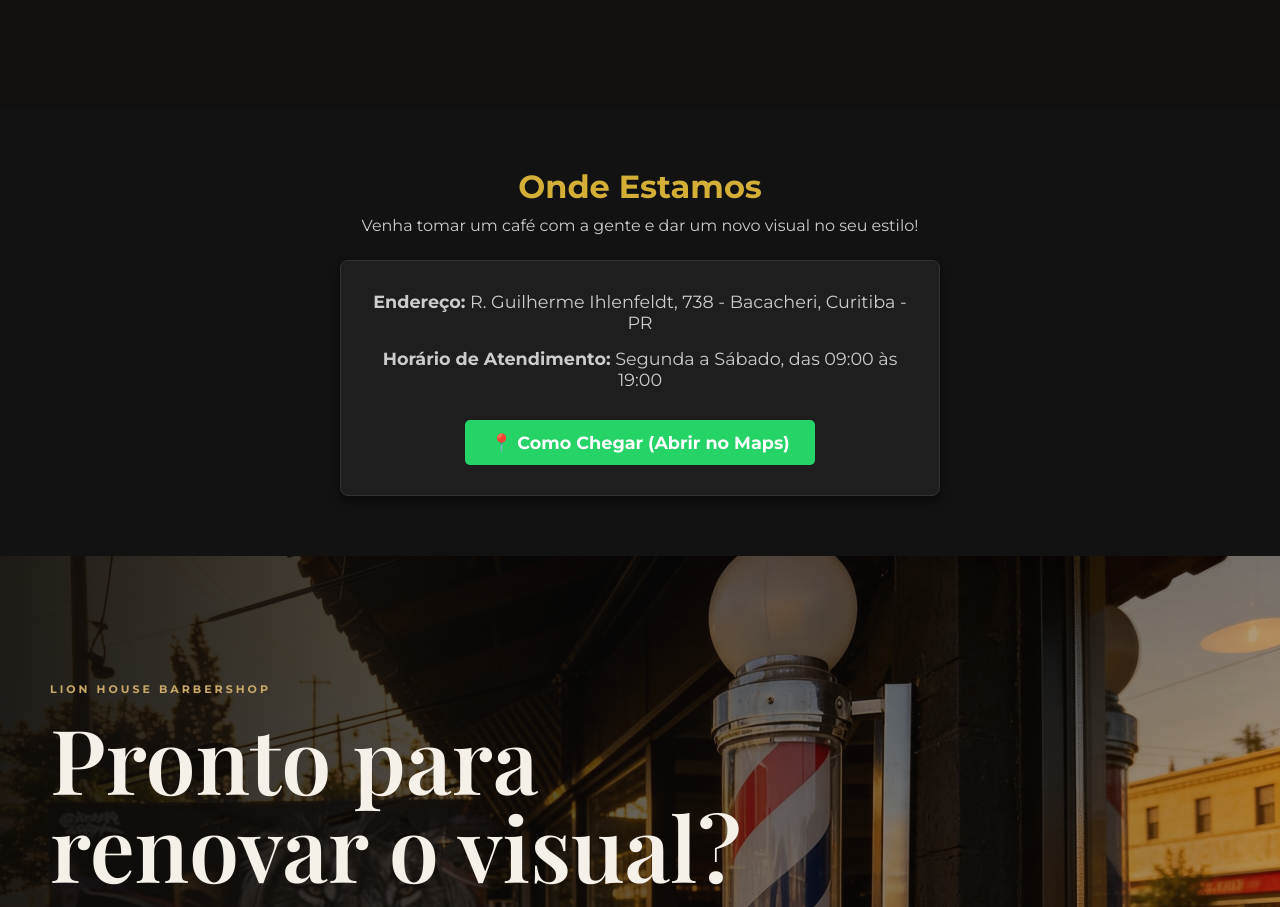
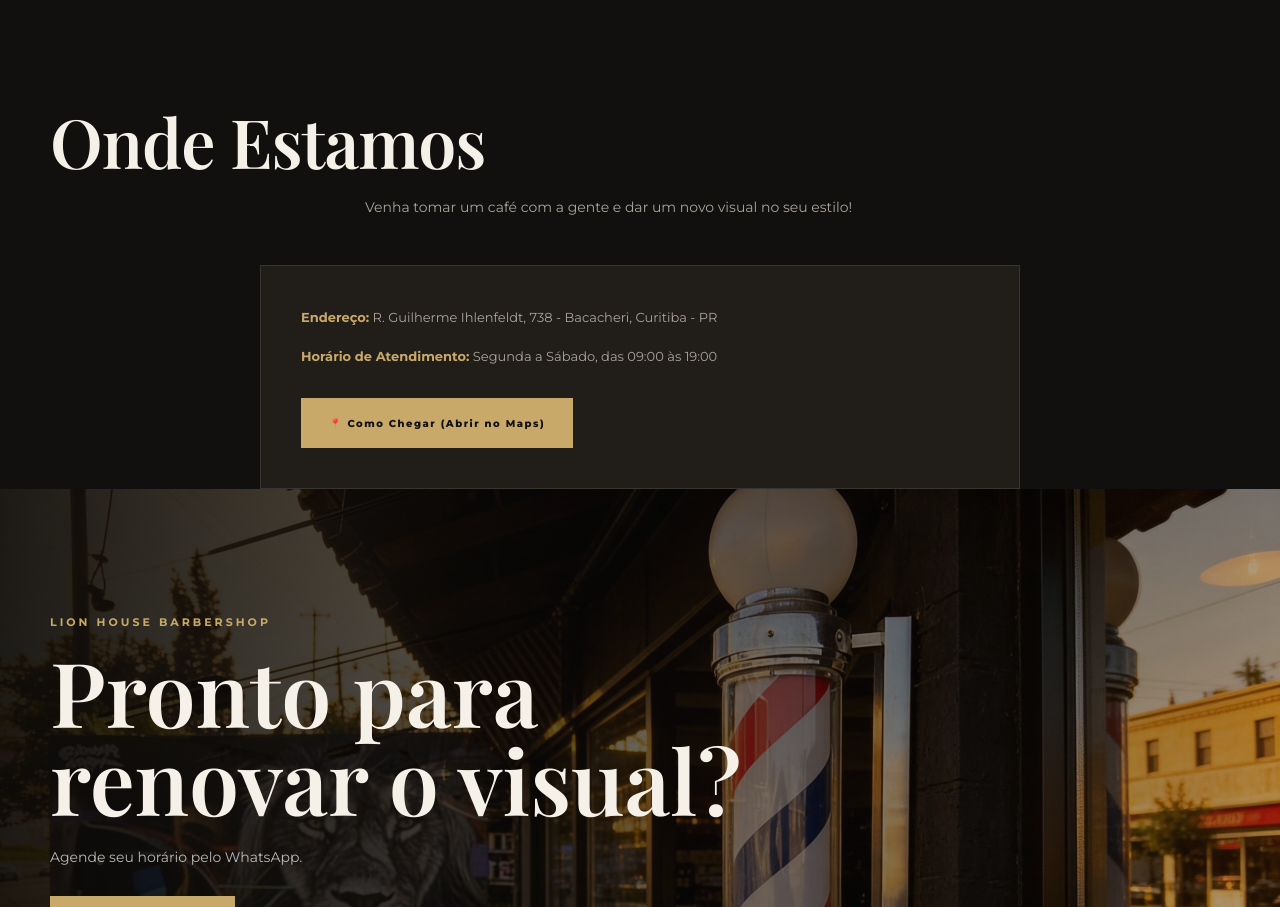
Before and after one commit to samuelfreireathaides7-stack/lion-house-barbershop, a plain HTML site: page index.html in a window 1280 px wide. Shown: the part 7171-8078 px from the top of the page. Drawn offline with nearby package versions, Linux system fonts and the light colour scheme.

Commit message:
Adicionando secao Como Chegar estilizada

````diff
--- a/style.css
+++ b/style.css
@@ -1120,53 +1120,117 @@ a {
 
 }
 
-/* Estilos da Seção Localização */
+
+```
+```css
+/* =========================
+   LOCALIZAÇÃO
+========================= */
+
 .localizacao-section {
-    padding: 60px 20px;
-    background-color: #121212;
-    color: #ffffff;
+    background: var(--bg-light);
+    padding: 110px 0;
     text-align: center;
 }
 
 .localizacao-section h2 {
-    font-size: 2rem;
-    margin-bottom: 10px;
-    color: #d4af37; /* Tom dourado clássico de barbearia */
+    font-family: "Playfair Display", serif;
+    font-size: clamp(42px, 6vw, 68px);
+    line-height: 1;
+    font-weight: 600;
+    letter-spacing: -1px;
+    margin-bottom: 20px;
 }
 
-.localizacao-section p {
-    color: #cccccc;
-    margin-bottom: 25px;
+.localizacao-section > .container > p {
+    max-width: 550px;
+    margin: 0 auto 45px;
+    color: var(--muted);
+    font-size: 14px;
+    line-height: 1.8;
 }
 
 .endereco-box {
-    background-color: #1e1e1e;
-    border: 1px solid #333333;
-    padding: 30px;
-    border-radius: 8px;
-    max-width: 600px;
+    max-width: 760px;
     margin: 0 auto;
-    box-shadow: 0 4px 10px rgba(0,0,0,0.5);
+    padding: 40px;
+    background: var(--bg-card);
+    border: 1px solid var(--border);
+    position: relative;
+    transition: .35s ease;
+}
+
+.endereco-box:hover {
+    border-color: rgba(201, 169, 106, .55);
+    transform: translateY(-5px);
 }
 
 .endereco-box p {
+    color: var(--muted);
+    font-size: 13px;
+    line-height: 1.8;
     margin-bottom: 15px;
-    font-size: 1.1rem;
+}
+
+.endereco-box p:last-of-type {
+    margin-bottom: 30px;
+}
+
+.endereco-box strong {
+    color: var(--gold);
+    font-weight: 700;
 }
 
 .btn-como-chegar {
-    display: inline-block;
-    background-color: #25d366; /* Ou mude para o tom de sua preferência, ex: #d4af37 */
-    color: #ffffff;
-    padding: 12px 25px;
-    font-size: 1.1rem;
-    font-weight: bold;
-    text-decoration: none;
-    border-radius: 5px;
-    margin-top: 15px;
-    transition: background 0.3s ease;
+    display: inline-flex;
+    align-items: center;
+    justify-content: center;
+    min-height: 50px;
+    padding: 0 28px;
+    background: var(--gold);
+    color: #111;
+    font-size: 10px;
+    font-weight: 800;
+    letter-spacing: 1.5px;
+    transition: .3s ease;
 }
 
 .btn-como-chegar:hover {
-    background-color: #1ebe5d;
+    background: var(--gold-light);
+    transform: translateY(-3px);
 }
+
+/* =========================
+   LOCALIZAÇÃO — MOBILE
+========================= */
+
+@media (max-width: 600px) {
+
+    .localizacao-section {
+        padding: 80px 0;
+    }
+
+    .localizacao-section h2 {
+        font-size: 48px;
+    }
+
+    .localizacao-section > .container > p {
+        font-size: 13px;
+        margin-bottom: 35px;
+    }
+
+    .endereco-box {
+        padding: 30px 22px;
+    }
+
+    .endereco-box p {
+        font-size: 12px;
+    }
+
+    .btn-como-chegar {
+        width: 100%;
+        padding: 0 15px;
+        text-align: center;
+    }
+}
+```
````
